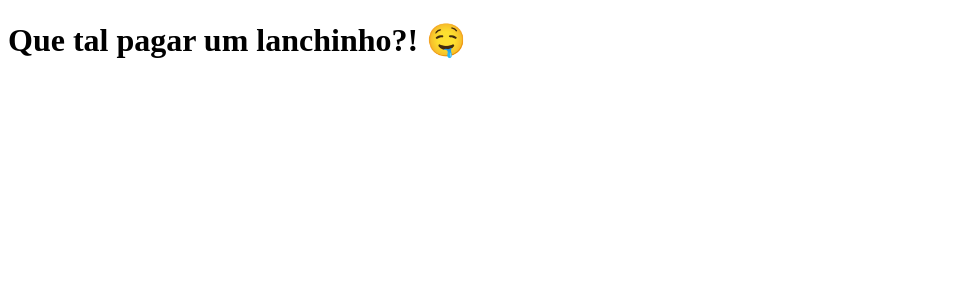
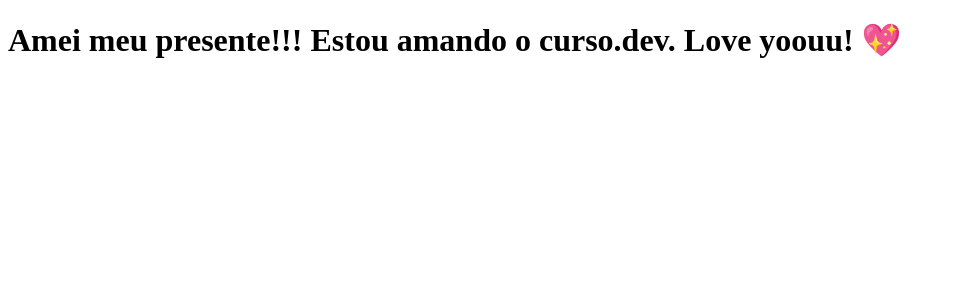
Before and after one commit to hellotatiramos/clone-tabnews, a Next.js app: page / in a window 1280 px wide. Shown: the top 300 px of the page, without its empty margins (0-953 px from the left). Built offline with nearby package versions, Linux system fonts and the light colour scheme.

Commit message:
atualizando a frase inicial

```diff
--- a/pages/index.js
+++ b/pages/index.js
@@ -1,5 +1,5 @@
 function Home(){
-    return <h1>Que tal pagar um lanchinho?! 🤤 </h1>
+    return <h1>Amei meu presente!!! Estou amando o curso.dev. Love yoouu! 💖 </h1>
 }
 
 export default Home;
```
